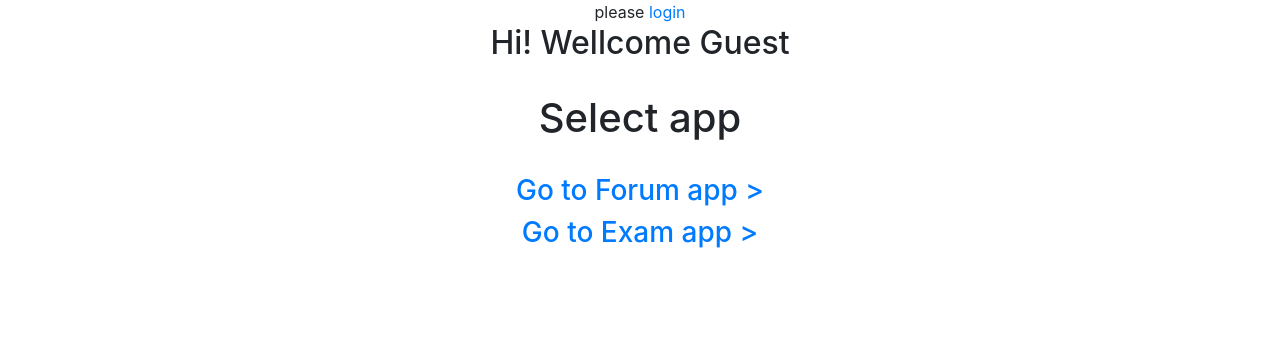
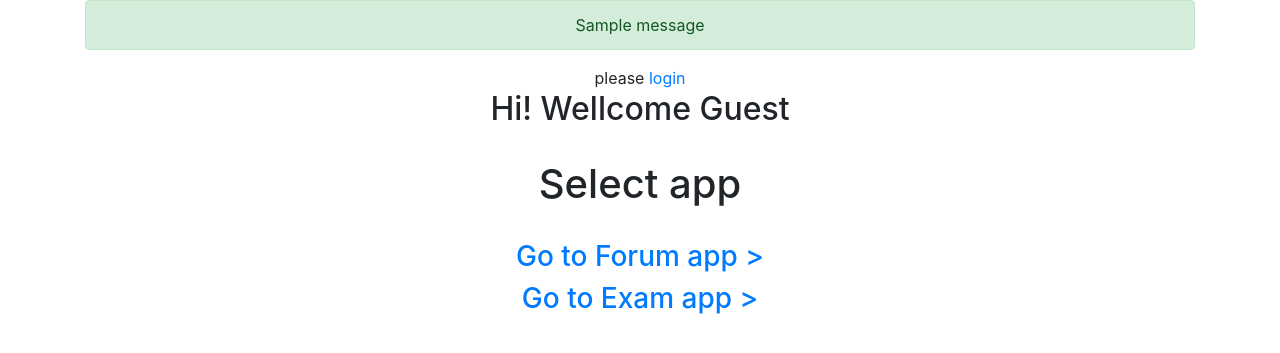
Before and after one commit to 1984-zen/forum, a Django app: template accounts/templates/index.html in a window 1280 px wide. Shown: the top 353 px of the page. Run offline with Django 3.2, Linux system fonts and the light colour scheme; the template is opened without the code that fills it, so the values that code supplies are empty; tables that the repository leaves empty hold one stand-in row (values such as "Sample post"); one stand-in notice (Sample message) is shown; some libraries are stand-ins or nearby versions.

Commit message:
feat:add login and logout successfull msg on login.html

```diff
--- a/accounts/templates/index.html
+++ b/accounts/templates/index.html
@@ -10,7 +10,21 @@
 
 <body>
   <div class="container" style="text-align: center;">
-    <!-- staart here -->
+    <!-- start here -->
+    {% if messages %}
+        {% for message in messages %}
+        {% if message.level == DEFAULT_MESSAGE_LEVELS.SUCCESS %}
+        <div class="alert alert-success" role="alert" style="text-align: center;">
+            {{ message }}
+        </div>
+        {% elif message.level == DEFAULT_MESSAGE_LEVELS.ERROR %}
+        <div class="alert alert-warning" role="alert" style="text-align: center;">
+            {{ message }}
+        </div>
+        {% endif %}
+        {% endfor %}
+        {% endif %}
+
     {% if not user_name %}
         <span>please <a href="{% url 'login' %}">login</a></span>
         {% else %}
--- a/accounts/views.py
+++ b/accounts/views.py
@@ -40,10 +40,11 @@
             user = Users.objects.get(account = account)
             if(check_password(password, user.password)):
                 request.session['user_id'] = user.id
+                messages.success(request, "Log in successfully!")
                 return HttpResponseRedirect(reverse("index")) #登入成功就去index.html
             else:
                 messages.error(request, "account or password is wrong!")
-            return HttpResponseRedirect(reverse("login"))
+                return HttpResponseRedirect(reverse("login"))
         except Users.DoesNotExist:
             messages.error(request, "account or password is wrong!")
             return HttpResponseRedirect(reverse("login"))
@@ -51,4 +52,5 @@
 
 def logout(request):
     del request.session['user_id']
+    messages.success(request, "Log out successfully!")
     return HttpResponseRedirect(reverse("login"))
```
